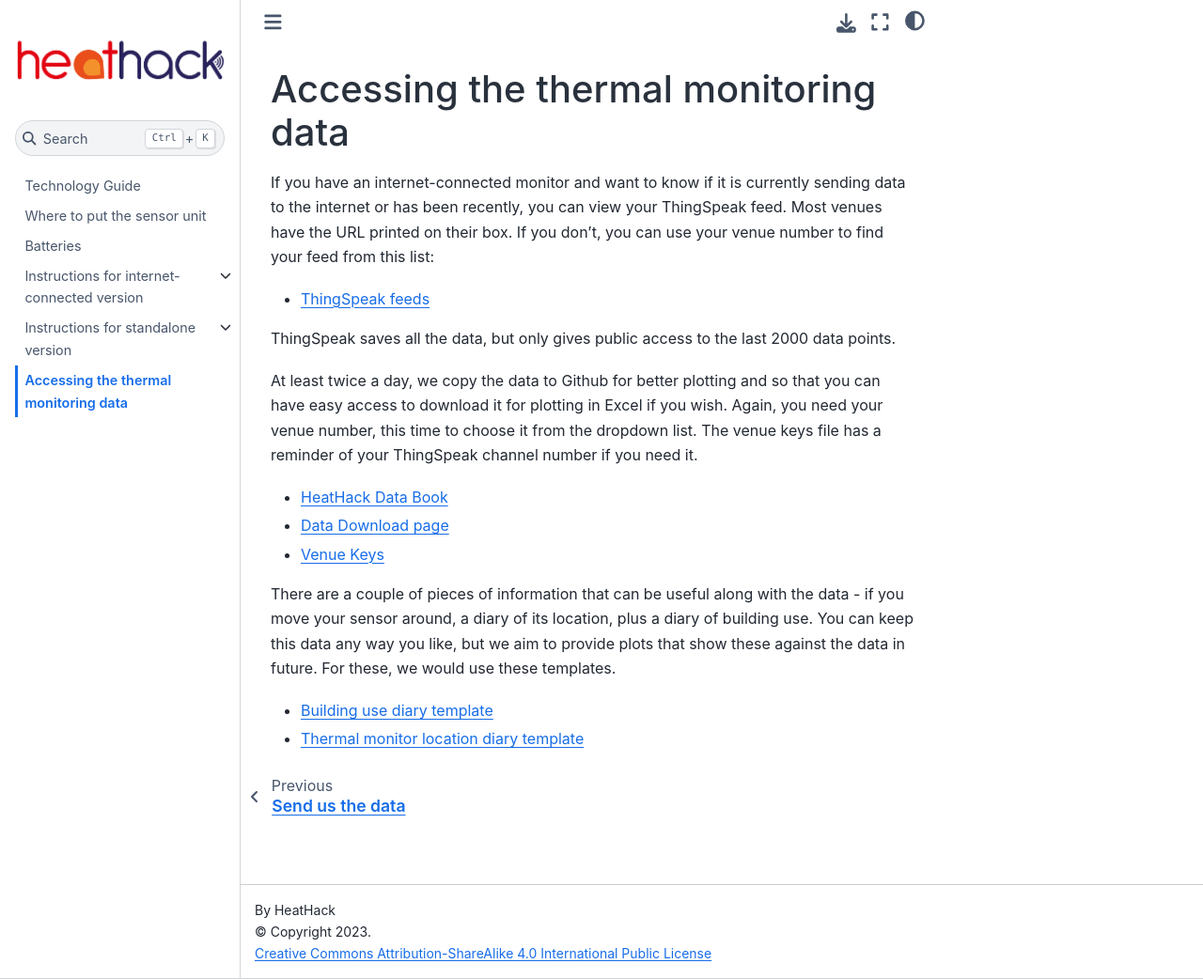
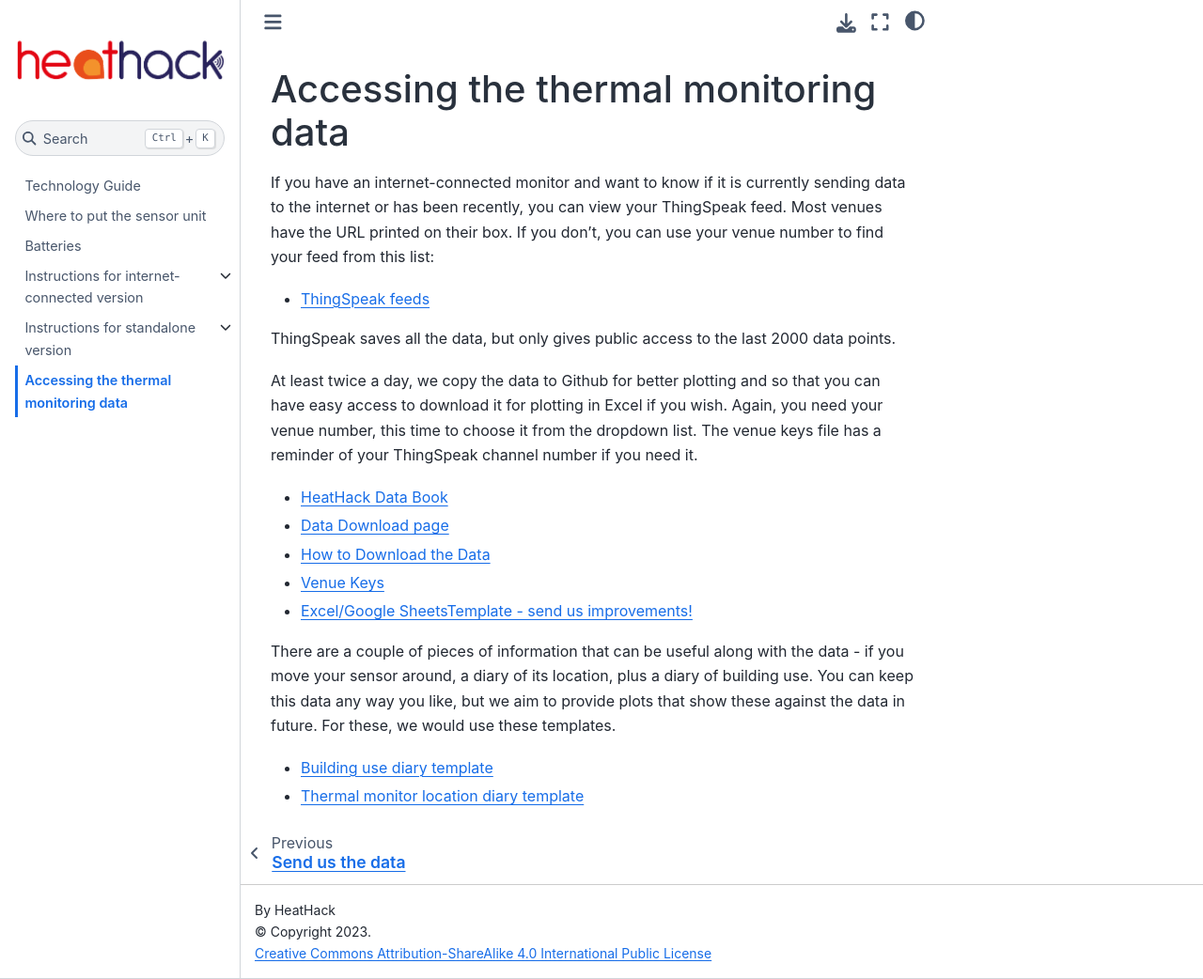
Before and after one commit to JeanCarletta/HeatHack-Tech-Guide, a Jupyter Book: the page built from accessing-data.md, in a window 1280 px wide and 1042 px high. Shown: the whole window at 94% size. Built offline with Jupyter Book 1.0.4 settings and Sphinx 7.4.7 and the Sphinx Book theme 1.1.4, drawn with Linux system fonts in a browser that asks for light colours.

Commit message:
better data download instrucitons, plus plotting template

```diff
--- a/accessing-data.md
+++ b/accessing-data.md
@@ -11,7 +11,9 @@ At least twice a day, we copy the data to Github for better plotting and so that
 
 - [HeatHack Data Book](https://jeancarletta.github.io/HeatHack-Data/intro.html)
 - [Data Download page](https://github.com/JeanCarletta/HeatHack-Data/tree/main/deviceData)
+- [How to Download the Data](https://docs.google.com/document/d/1QFkvUFDnhrIbUdyuKpp4UqawwEocRpF2tozIShaFtHM/)
 - [Venue Keys](https://github.com/JeanCarletta/HeatHack-Data/blob/main/venue-keys.csv)
+- [Excel/Google SheetsTemplate - send us improvements!](https://drive.google.com/drive/folders/10cTLqWCWpXP3KaKjMbCc8UiKcxjmF9Ng)
 
 There are a couple of pieces of information that can be useful along with the data - if you move your sensor around, a diary of its location, plus a diary of building use.  You can keep this data any way you like, but we aim to provide plots that show these against the data in future.  For these, we would use these templates.
 
```
